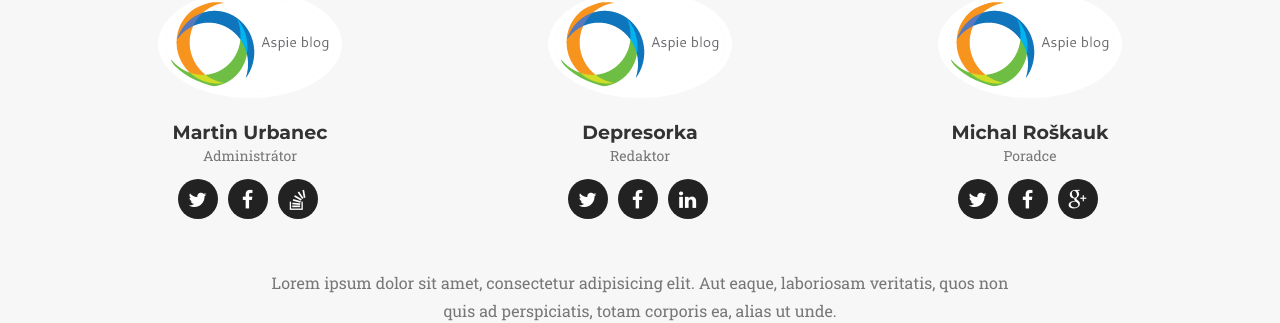
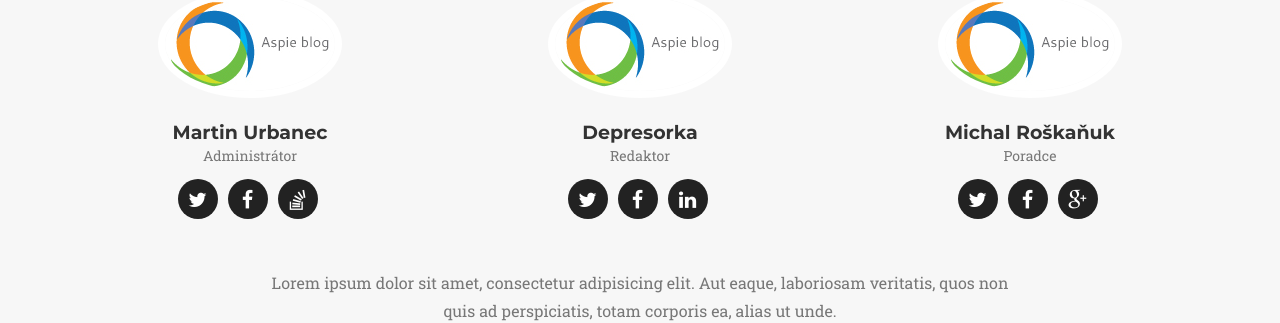
Before and after one commit to urbanecm/jekyll, a Jekyll site: the page built from index.html, in a window 1280 px wide and 900 px high, scrolled down 4712 px. Shown: the part 139-462 px from the top of the window. Built offline with Jekyll 4.4.1, drawn with Linux system fonts in a browser that asks for light colours; some web fonts are replaced.

Commit message:
Opravení jména

```diff
--- a/_config.yml
+++ b/_config.yml
@@ -36,7 +36,7 @@ people:
     - title: linkedin
       url: #
 
-- name: Michal Roškauk
+- name: Michal Roškaňuk
   pic: 1
   position: Poradce
   social:
```
